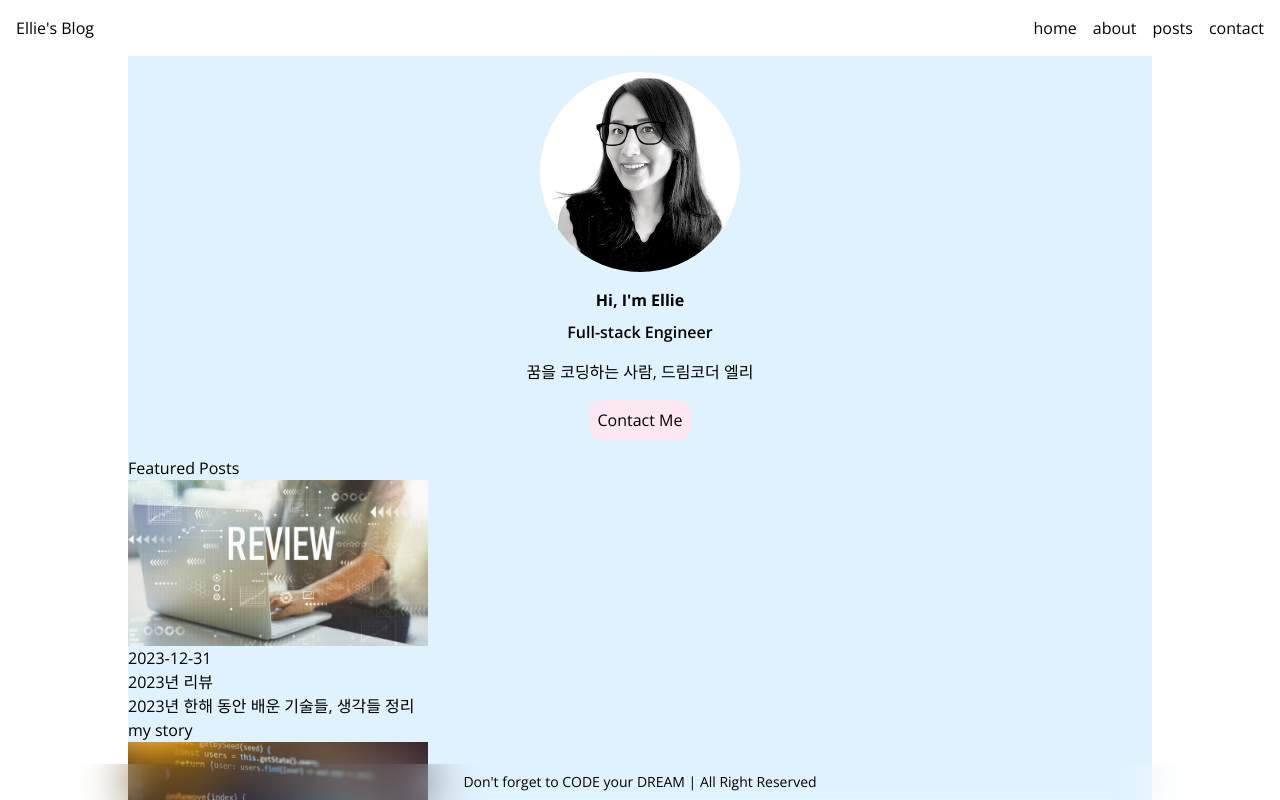
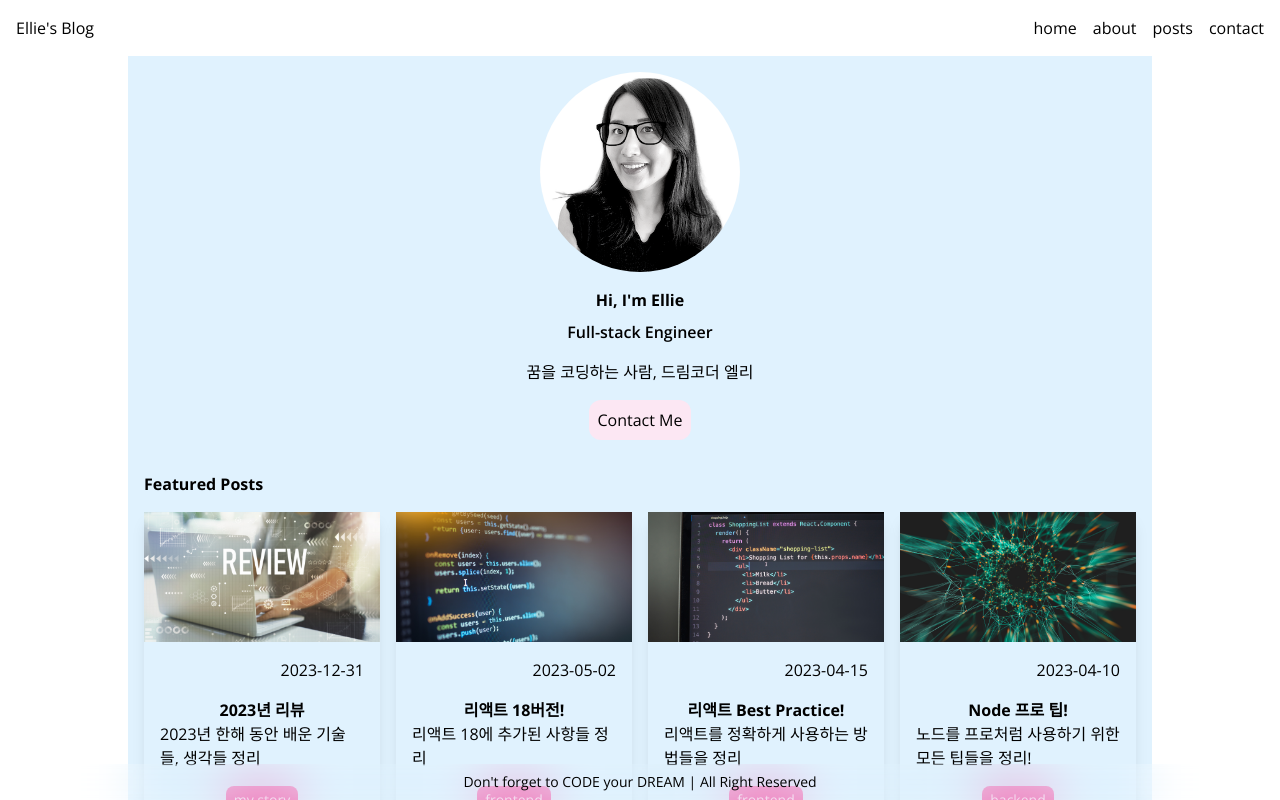
Before and after one commit to cofilot/dreamcoding-blog, a Next.js app: page / in a window 1280 px wide. Built offline with nearby package versions, Linux system fonts and the light colour scheme.

Commit message:
style: FeaturedPosts, PostGrid, PostCard

```diff
--- a/src/components/FeaturedPosts.tsx
+++ b/src/components/FeaturedPosts.tsx
@@ -5,8 +5,8 @@ import PostsGrid from './PostsGrid';
 const FeaturedPosts = async () => {
   const posts = await getFeaturedPosts();
   return (
-    <section>
-      <h2>Featured Posts</h2>
+    <section className='space-y-4 p-4'>
+      <h2 className='font-bold'>Featured Posts</h2>
       <PostsGrid posts={posts} />
     </section>
   );
--- a/src/components/PostCard.tsx
+++ b/src/components/PostCard.tsx
@@ -12,18 +12,22 @@ export const PostCard: React.FC<Props> = ({
 }) => {
   return (
     <Link href={`posts/${path}`}>
+      <article className='shadow-lg'>
         <Image
           src={`/images/posts/${path}.png`}
           alt={title}
           width={300}
           height={200}
         />
-      <div>
-        <time>{date.toString()}</time>
-        <h3>{title}</h3>
+        <div className='flex flex-col items-center p-4'>
+          <time className='self-end'>{date.toString()}</time>
+          <h3 className='mt-4 font-bold'>{title}</h3>
           <p>{description}</p>
-        <span>{category}</span>
+          <span className='mt-4 rounded-lg bg-pink-400 px-2 py-1 text-sm text-pink-50'>
+            {category}
+          </span>
         </div>
+      </article>
     </Link>
   );
 };
--- a/src/components/PostsGrid.tsx
+++ b/src/components/PostsGrid.tsx
@@ -8,7 +8,7 @@ type Props = {
 
 const PostsGrid: React.FC<Props> = ({ posts }) => {
   return (
-    <ul>
+    <ul className='grid grid-cols-1 gap-4 sm:grid-cols-2 md:grid-cols-3 lg:grid-cols-4'>
       {posts.map((post) => (
         <li key={post.path}>{<PostCard post={post} />}</li>
       ))}
```
Lines whose indentation alone changed are shown as unchanged.
